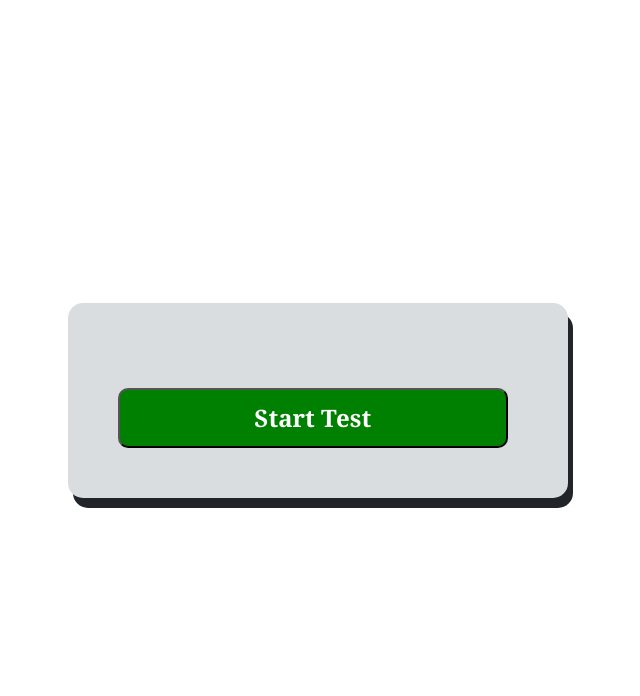
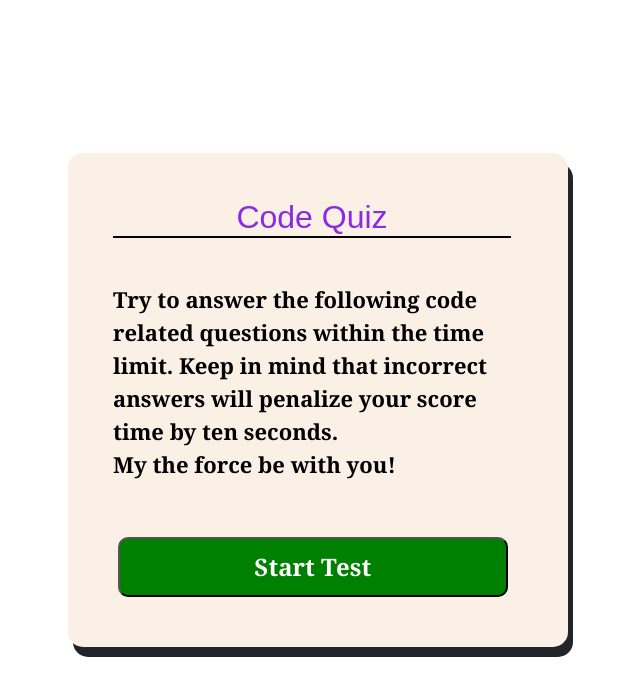
Before and after one commit to Anthony-G89/Code-Quiz, a plain HTML site: page index.html in a window 1280 px wide. Shown: the whole page, without its empty margins (322-962 px from the left). Drawn offline with nearby package versions, Linux system fonts and the light colour scheme.

Commit message:
added a title img and some more style with CSS

```diff
--- a/index.html
+++ b/index.html
@@ -5,17 +5,20 @@
     <meta charset="UTF-8">
     <meta name="viewport" content="width=device-width, initial-scale=1.0">
     <meta http-equiv="X-UA-Compatible" content="ie=edge">
+    <link rel="icon" href="../Pictures/quiz-pic.jpg" type="img/gif" sizes="16x16">
     <link rel="stylesheet" href="https://stackpath.bootstrapcdn.com/bootstrap/4.4.1/css/bootstrap.min.css"
         integrity="sha384-Vkoo8x4CGsO3+Hhxv8T/Q5PaXtkKtu6ug5TOeNV6gBiFeWPGFN9MuhOf23Q9Ifjh" crossorigin="anonymous">
     <link rel="stylesheet" href="main.css">
 
     <title>Code Quiz</title>
-
 </head>
 
 <body>
 
     <div class="container">
+        <h2 id="main">Code Quiz</h2>
+         <p id="intro">Try to answer the following code related questions within the time limit.
+             Keep in mind that incorrect answers will penalize your score time by ten seconds.<br>My the force be with you!</p>
         <div id="question-container" class="hide">
             <div class="question">What does HTML stand for __________.</div>
             <div id="answer-buttons">
--- a/main.css
+++ b/main.css
@@ -16,14 +16,32 @@ body{
     background-image: url("../Pictures/email-pattern.png")
 }
 
+#main{
+    justify-content: center;
+    align-content: center;
+    display: flex;
+    margin-right: 12px;
+    margin-bottom: 45px;
+    border-bottom: 2px solid black;
+    color: blueviolet;
+
+}
+
 .container{
     width: 500px;
-    background-color: rgb(218, 221, 224);
+    background-color: linen;
     border-radius: 15px;
     padding: 45px;
     box-shadow: 5px 10px;
 
 
+}
+
+#intro{
+    font-family: Georgia, 'Times New Roman', Times, serif;
+    font-size: 22px;
+    font-weight: bold;
+    color: black;
 }
 
 .question{
--- a/script.js
+++ b/script.js
@@ -2,6 +2,8 @@ var startButton= document.querySelector('#start-button');
 var questionContaioner= document.querySelector('#question-container');
 var timer= document.querySelector('#count-down');
 var nextBtn= document.querySelector('#next-button');
+var introParagraph= document.querySelector('#intro');
+var header= document.querySelector('#main');
 var count= 10;
 
 
@@ -14,6 +16,7 @@ startButton.classList.add('hide');
 questionContaioner.classList.remove('hide');
 timer.classList.remove ('hide');
 nextBtn.classList.remove('hide');
+introParagraph.classList.add('hide');
 
  interval= setInterval(function(){
      count -= 1;
```
